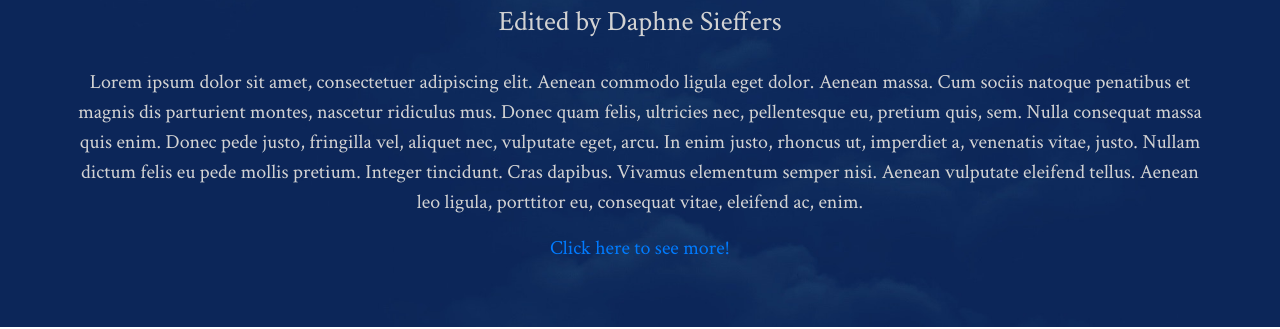
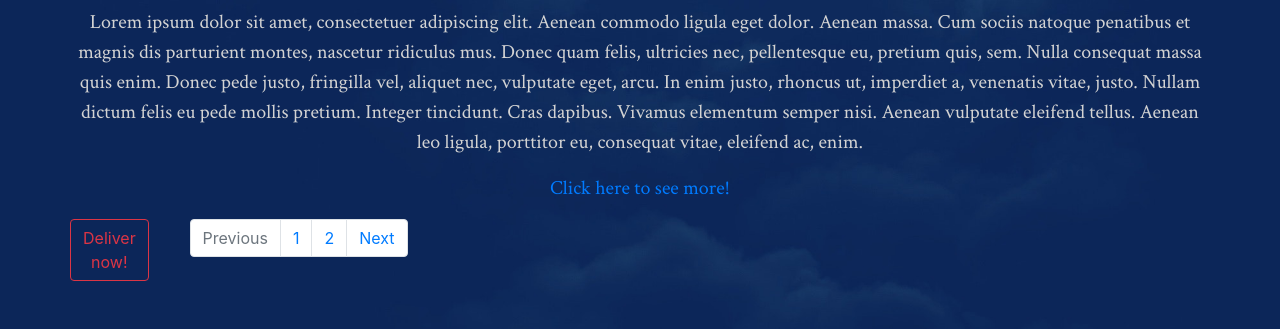
Before and after one commit to LisenkaPR8/IndividualAssignments, a plain HTML site: page index.html in a window 1280 px wide. Shown: the part 740-1069 px from the top of the page. Drawn offline with nearby package versions, Linux system fonts and the light colour scheme.

Commit message:
Update index.html

```diff
--- a/index.html
+++ b/index.html
@@ -10,17 +10,31 @@
 
   gtag('config', 'G-SF25VESB9Q');
 </script>
+  <!-- Required meta tags -->
+    <meta charset="utf-8">
+    <meta name="viewport" content="width=device-width, initial-scale=1">
+
+     <!-- Bootstrap CSS -->
+    <link href="css/bootstrap.min.css" rel="stylesheet">
+
+    <!--Stylesheet link-->
+    <link rel="stylesheet" type="text/css" href= "css/style.css">
+
    <title>Hemel en Aarde</title>
-    <link rel="stylesheet" type="text/css" href=css/style.css>
-<link rel="stylesheet" href="https://maxcdn.bootstrapcdn.com/bootstrap/4.5.2/css/bootstrap.min.css">
+
+     <!--Jquery-->
 <script src="https://ajax.googleapis.com/ajax/libs/jquery/3.5.1/jquery.min.js"></script>
+
+     <!--Popper-->
 <script src="https://cdnjs.cloudflare.com/ajax/libs/popper.js/1.16.0/umd/popper.min.js"></script>
-<script src="https://maxcdn.bootstrapcdn.com/bootstrap/4.5.2/js/bootstrap.min.js"></script>
+
+     <!--Fonts-->
 <link rel="preconnect" href="https://fonts.gstatic.com">
 <link href="https://fonts.googleapis.com/css2?family=Newsreader&display=swap" rel="stylesheet">
 <link rel="preconnect" href="https://fonts.gstatic.com">
 <link href="https://fonts.googleapis.com/css2?family=Crimson+Text&display=swap" rel="stylesheet">
 </head>
+
 <body>
     <header class="header">
     <nav class="navbar navbar-style bg-light">
@@ -40,25 +54,44 @@
             </div>
             </nav>
     </header>
+
         <div class="container">
         <div class="row mt-5">
             <div class="col-sm-6">
-                <img src="img/Burgers.jpg" class="img-fluid">
+                <img src="img/Burgers.jpg" alt="burgers" class="img-fluid">
             </div>
              <div class="col-sm-6">
-             <img src="img/Grill2.jpg" class="img-fluid">
+             <img src="img/Grill2.jpg" alt="grill" class="img-fluid">
             </div>
             <div class="text">
             <h1 id="bigtext">Welcome to Restaurant Hemel en Aarde!</h1>
             <h3> A website made by: Lisenka Velderman </h3>
-             <h3> Edited by Daphne Sieffers </h3>
             <p>
                 Lorem ipsum dolor sit amet, consectetuer adipiscing elit. Aenean commodo ligula eget dolor. Aenean massa. Cum sociis natoque penatibus et magnis dis parturient montes, nascetur ridiculus mus. Donec quam felis, ultricies nec, pellentesque eu, pretium quis, sem. Nulla consequat massa quis enim. Donec pede justo, fringilla vel, aliquet nec, vulputate eget, arcu. In enim justo, rhoncus ut, imperdiet a, venenatis vitae, justo. Nullam dictum felis eu pede mollis pretium. Integer tincidunt. Cras dapibus. Vivamus elementum semper nisi. Aenean vulputate eleifend tellus. Aenean leo ligula, porttitor eu, consequat vitae, eleifend ac, enim. </p>
                 <p><a href="https://www.buas.nl/">Click here to see more!</a></p>
             </div>
+            <div class="row">
+            <div class="button">
+        <div class="col-8">
+            <button type="button" class="btn btn-outline-danger">Deliver now!</button>
+                </div>
+                    </div>
+                        </div>
+             <nav aria-label="Page navigation example">
+  <ul class="pagination justify-content-center">
+    <li class="page-item disabled">
+      <a class="page-link" href="#" tabindex="-1" aria-disabled="true">Previous</a>
+    </li>
+    <li class="page-item"><a class="page-link" href="index.html">1</a></li>
+    <li class="page-item"><a class="page-link" href="172959.html">2</a></li>
+    <li class="page-item">
+      <a class="page-link" href="172959.html">Next</a>
+    </li>
+  </ul>
+    </nav>
         </div>
-        </div>
-    <footer class= "container-fluid mt-5 style="border:1px solid #cecece;">
+            </div>
+    <footer class= "container-fluid mt-5" style="border:1px solid #cecece;">
         <div class="container pt-2 pb-2">
             <div class="row d-flex align-items-center">
                 <div class="col-6">
@@ -66,7 +99,7 @@
                  <p class="Mail">Mail: voorbeeld@mail.com</p>
                 </div>
             <div class="col-6">
-                <img src="img/logo2.png" width="150px" class="mx-auto d-block">
+                <img src="img/logo2.png" alt="logo" width="150px" class="mx-auto d-block">
                 </div>
             </div>
         </div>
```
